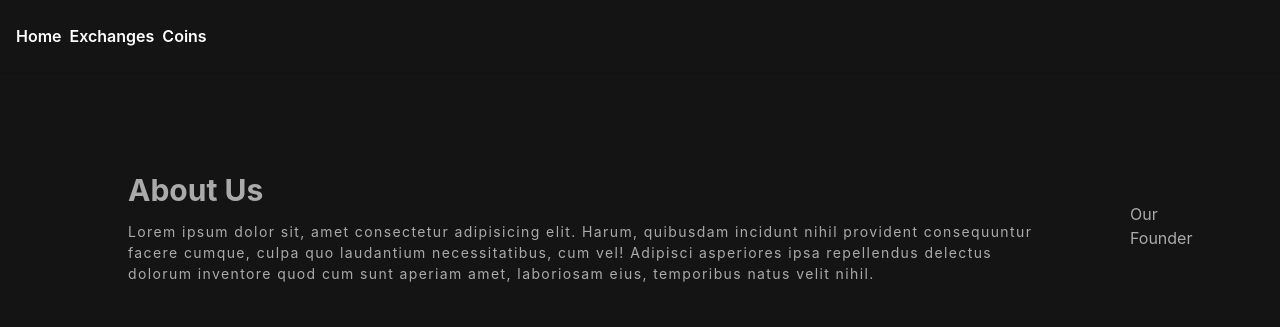
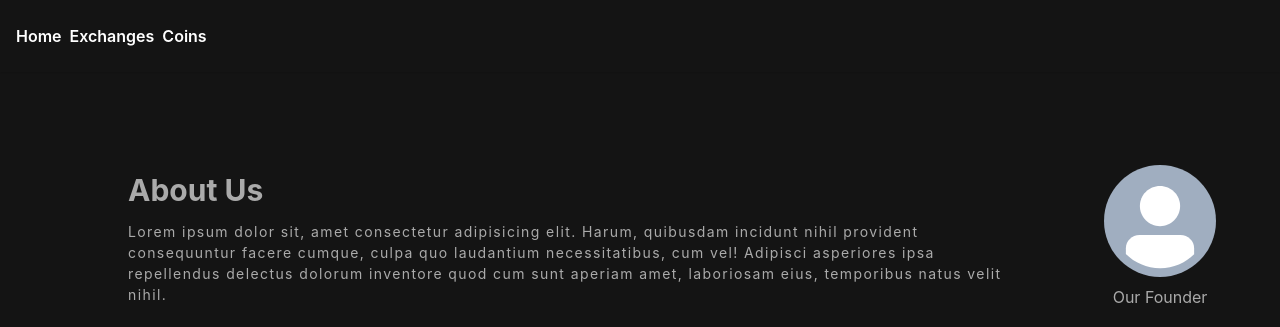
Before and after one commit to anuj1624/crypto_app, a React (Create React App) app: page /coins/1 in a window 1280 px wide. Shown: the top 327 px of the page. Built offline with nearby package versions, Linux system fonts and the light colour scheme; no server answers.

Commit message:
Update Footer.jsx
2nd img

```diff
--- a/src/components/Footer.jsx
+++ b/src/components/Footer.jsx
@@ -26,7 +26,7 @@ const Footer = () => {
         </VStack>
 
         <VStack>
-{/*           <Avatar boxSize={"28"} mt={["4", "0"]} src={img}/> */}
+          <Avatar boxSize={"28"} mt={["4", "0"]} />
           <Text>Our Founder</Text>
         </VStack>
       </Stack>
```
